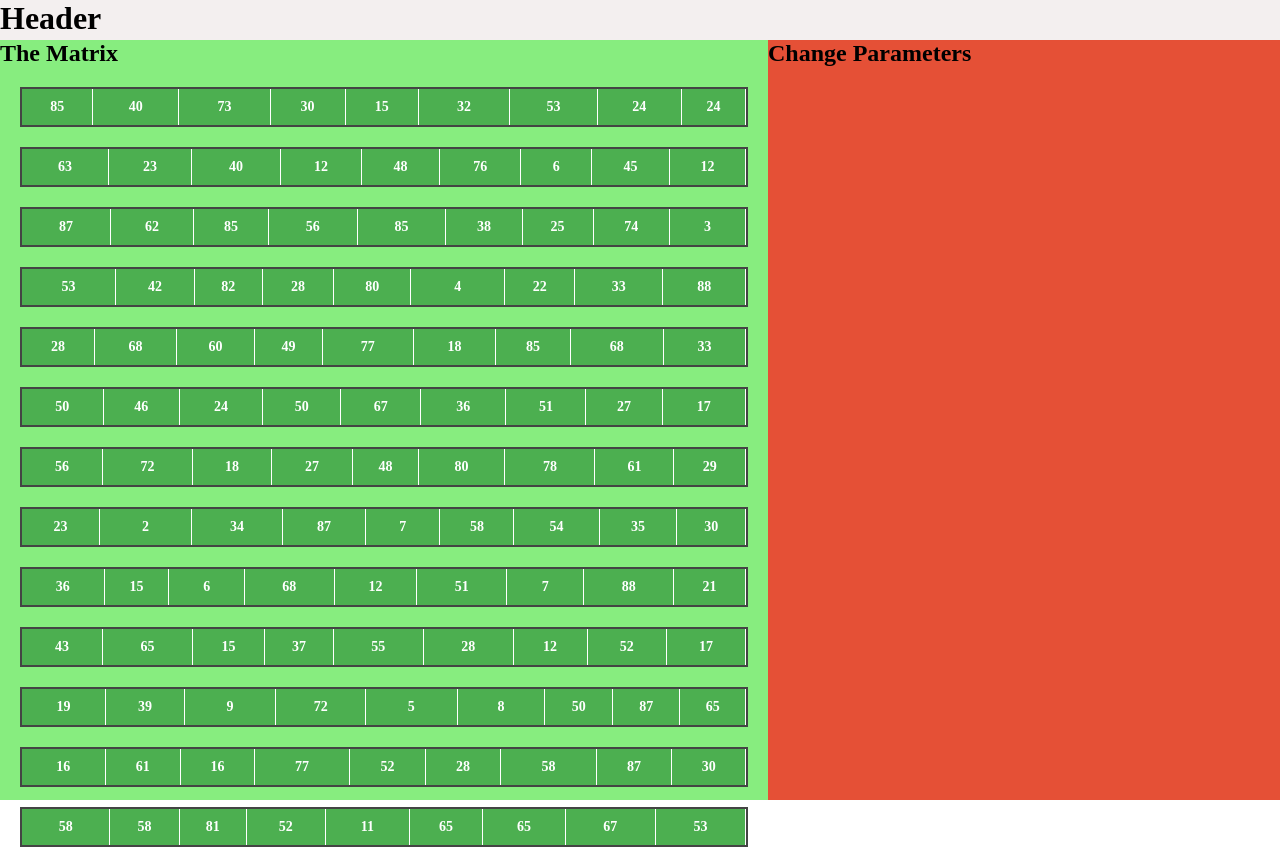
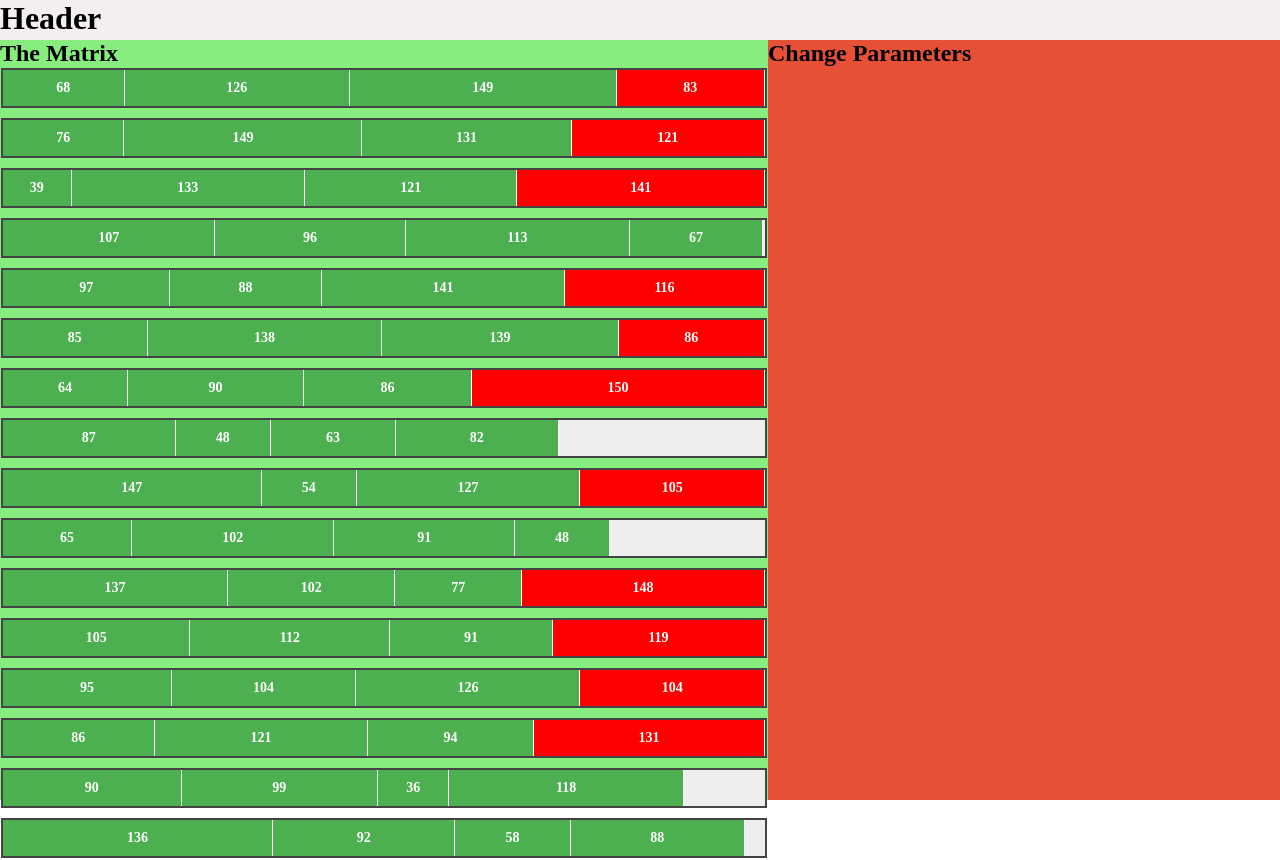
Before and after one commit to Roulev/PianoidBoxes, a React (Create React App) app: page / in a window 1280 px wide. Shown: the top 860 px of the page. Built offline with nearby package versions, Linux system fonts and the light colour scheme; the HTML template or start-up script is replaced by a standard one.

Commit message:
Improved matrix visualization: colors, width, CSS classes

```diff
--- a/src/App.js
+++ b/src/App.js
@@ -1,15 +1,13 @@
 import './styles/App.css';
 import BoxVisualizer from './components/BoxVisualizer.jsx';
 import { packIntoBoxes } from './utils/pack.js';
-import { useState, useMemo } from 'react';
+import { useState, useMemo, useEffect } from 'react';
 
 function generateTestData() {
   const rand = (min, max) => Math.floor(Math.random() * (max - min + 1)) + min;
 
   return Array.from({ length: 64 }, () =>
-    Array.from({ length: 3 }, () =>
-      Array.from({ length: 3 }, () => [rand(1, 88), rand(35, 50)])
-    )
+    Array.from({ length: 4 }, () => [rand(1, 88), rand(35, 150)])
   );
 }
 
@@ -17,14 +15,23 @@ function App() {
   const [data] = useState(generateTestData);
   const boxes = useMemo(() => packIntoBoxes(data), [data]);
 
+  const [sumLength, setSumLength] = useState(384); // 384 is the sum of all points in the test data
+  const [dataLength, setDataLength] = useState(64); // 64 is the number of items in the test data
+
+  useEffect(() => {
+    console.log('Boxes packed:', boxes);
+  }, [boxes]);
+
   return (
     <div className="App">
-      <div className="topBar"><h1>Header</h1></div>
+      <div className="topBar">
+        <h1>Header</h1>
+      </div>
 
       <div className="container">
         <div className="leftField">
           <h2>The Matrix</h2>
-          <BoxVisualizer boxes={boxes} />
+          <BoxVisualizer boxes={boxes} stringLength={sumLength} />
         </div>
 
         <div className="rightField">
--- a/src/components/BoxVisualizer.jsx
+++ b/src/components/BoxVisualizer.jsx
@@ -1,26 +1,34 @@
-// src/components/BoxVisualizer.jsx
-
-
 import '../styles/BoxVisualizer.css';
 
-function BoxVisualizer({ boxes }) {
+function BoxVisualizer({ boxes, stringLength: maxTotal }) {
   return (
     <div className="box-container">
       {boxes.map((box, i) => {
-        // box[0] — one matrix, which is an array of arrays
-        const flat = box[0].flat();          // 9 elements in one matrix
+        const matrix = box[0]; // 4x2 matrix
+        const totalLength = matrix.reduce((sum, [, point]) => sum + point, 0);
+        const isLastTooBig = totalLength > maxTotal;
+
         return (
           <div className="box" key={i}>
-            {flat.map(([stringNumber, point], j) => (
-              <div
-                key={j}
-                className="item"
-                style={{ width: `${(point / 130) * 100}%` }}  /* width 0–100% */
-                title={`string: ${stringNumber}, point: ${point}`}
-              >
-                {stringNumber}
-              </div>
-            ))}
+            {matrix.map(([stringNumber, point], j) => {
+              const isLast = j === matrix.length - 1;
+              const isRed = isLast && isLastTooBig;
+
+              const style = {
+                width: `${(point * 100) / maxTotal}%`,
+              };
+
+              return (
+                <div
+                  key={j}
+                  className={`item ${isRed ? 'item-red' : 'item-green'}`}
+                  style={style}
+                  title={`string: ${stringNumber}, point: ${point}`}
+                >
+                  {point}
+                </div>
+              );
+            })}
           </div>
         );
       })}
--- a/src/styles/BoxVisualizer.css
+++ b/src/styles/BoxVisualizer.css
@@ -3,8 +3,8 @@
 .box-container {
   display: flex;
   flex-direction: column;
-    gap: 20px;
-    padding: 20px;
+  gap: 10px;
+  padding: 1px;
 }
 
 .box {
@@ -26,3 +26,11 @@
   font-weight: bold;
   font-size: 14px;
 }
+
+.item-green {
+  background-color: #4caf50;
+}
+
+.item-red {
+  background-color: #ff0000;
+}
```
Lines whose indentation alone changed are shown as unchanged.
